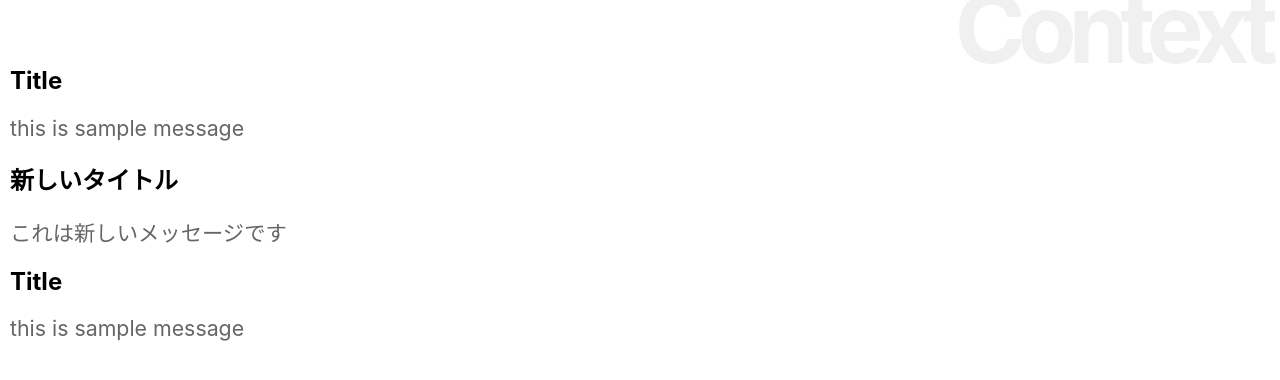
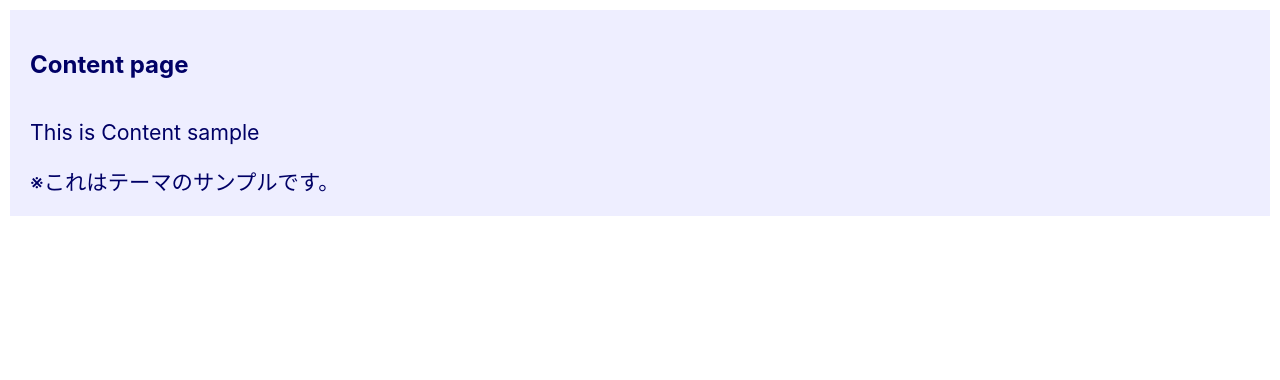
Before and after one commit to Popo1173/react-review, a React (Create React App) app in the folder react_app/: page / in a window 1280 px wide. Shown: the top 380 px of the page. Built offline with nearby package versions, Linux system fonts and the light colour scheme.

Commit message:
コンテキストのテーマ

```diff
--- a/react_app/src/App.js
+++ b/react_app/src/App.js
@@ -3,64 +3,54 @@
 import Rect from './Rect'
 import './App.css';
 
-//変数にオブジェクトを代入
-let data = {
-  title: 'Title',
-  message: 'this is sample message'
-}
 
-//React.createContext(data)　でコンテキストを設定
-const sampleContext = React.createContext(data);
+let theme = {
+  light: {
+    backgroundColor : "#eef",
+    color: "#006",
+    padding: "10px"
+  },
+  dark: {
+    backgroundColor : "#006",
+    color: "#eef",
+    padding: "10px"
+  }
+};
+
+const ThemeContex = React.createContext(theme.light);
 
 class App extends Component {
+  static contextType = ThemeContex;
 
-  newdata = {
-    title: '新しいタイトル',
-    message: 'これは新しいメッセージです'
-  };
-
-  render() {
-    return(
-      <div>
-        <h1>Context</h1>
-        <Title />
-        <Message />
-        <sampleContext.Provider value={this.newdata} >
-          <Title />
-          <Message />
-        </sampleContext.Provider>
-        <Title />
-        <Message />
+  render(){
+    return (
+      <div style={this.context}>
+        <Title value="Content page" />
+        <Message value="This is Content sample" />
+        <Message value="※これはテーマのサンプルです。" />
       </div>
     );
   }
 }
 
 class Title extends Component {
-  //this.context.プロパティ名 で値を取り出せるようにする
-  static contextType = sampleContext;
+  static contextType = ThemeContex;
 
   render(){
     return(
-      <div>
-        {/* data titleプロパティの値を取り出す */}
-        <h2>{this.context.title}</h2>
-      </div>
+      <h2 style={this.context}>{this.props.value}</h2>
     );
   }
 }
 
 class Message extends Component {
-//this.context.プロパティ名 で値を取り出せるようにする
-  static contextType = sampleContext;
+  static contextType = ThemeContex;
 
   render(){
     return(
-      <div>
-        {/* data messageプロパティの値を取り出す */}
-        <p>{this.context.message}</p>
-      </div>
-      );
+      <p style={this.context}>{this.props.value}</p>
+    );
   }
 }
+
 export default App;
```
